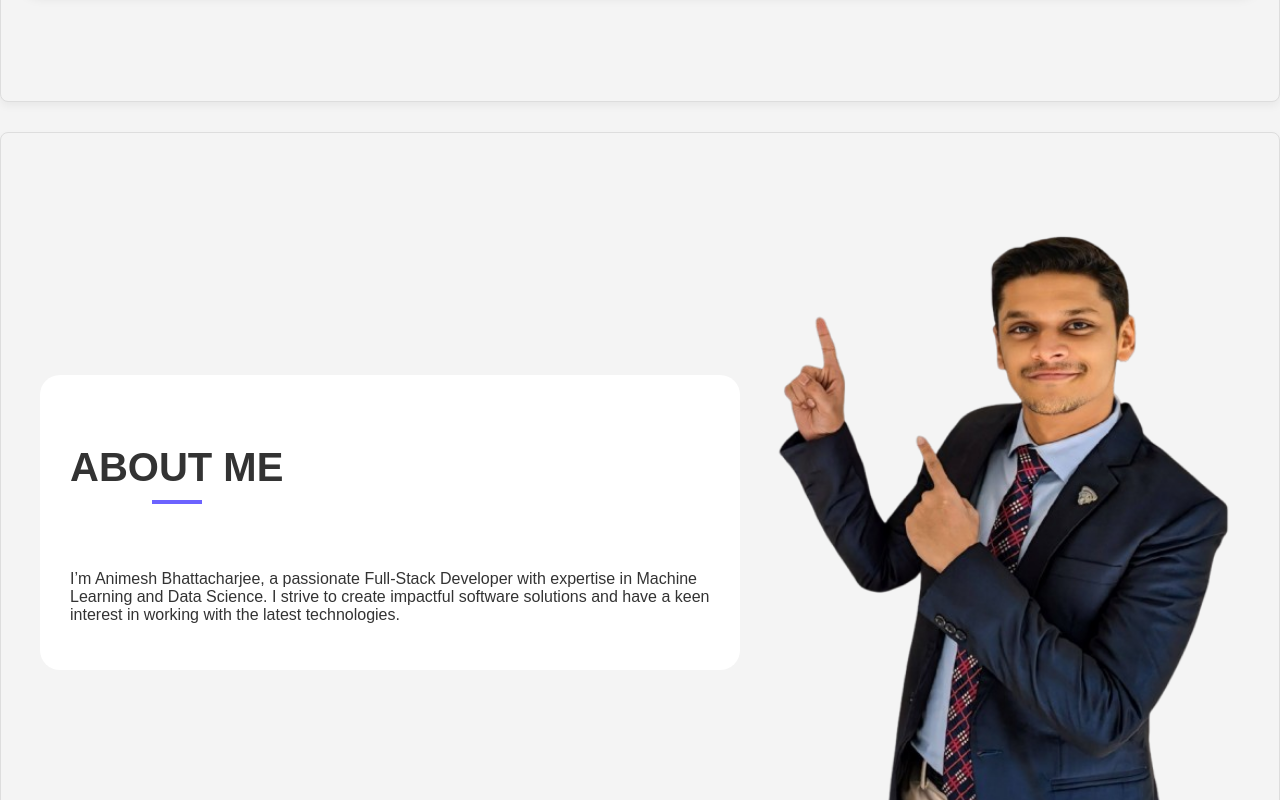
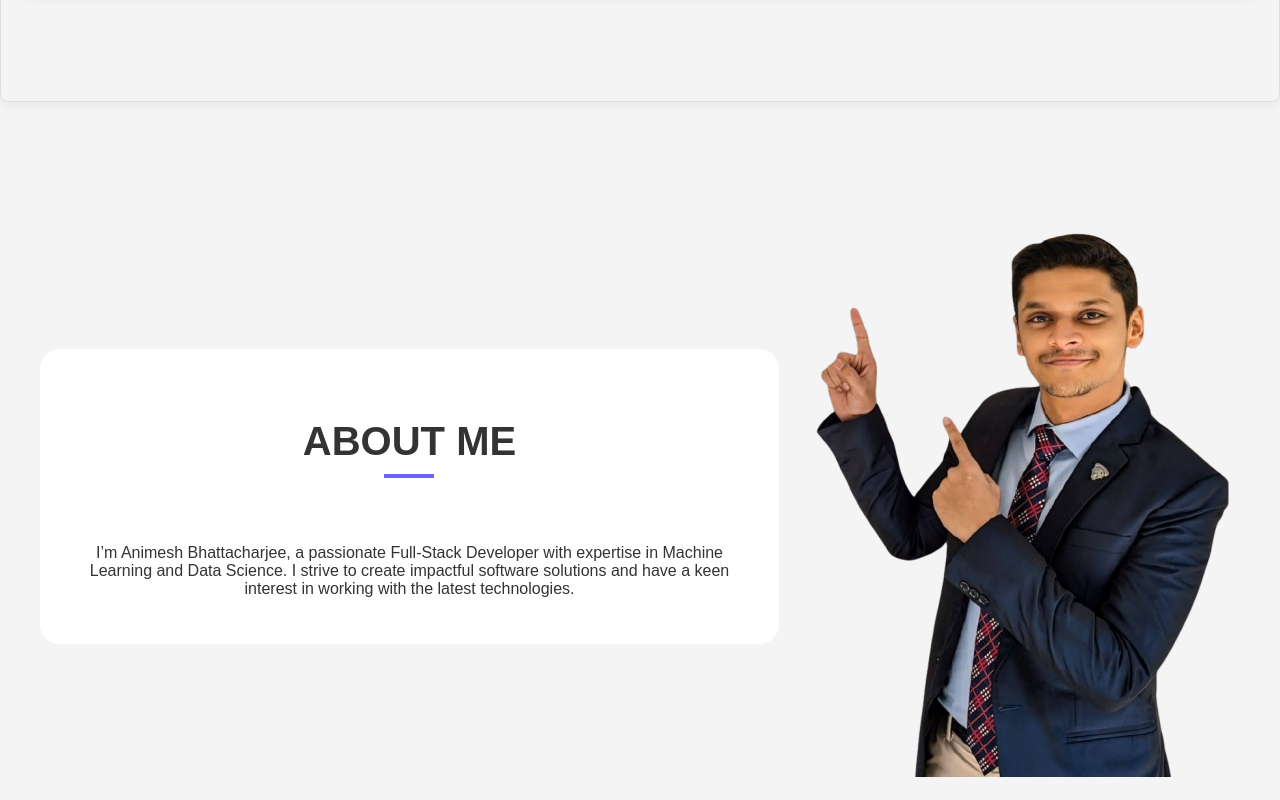
Before and after one commit to Animesh6096/Portfilio, a React (Create React App) app in the folder my-portfolio/: page / in a window 1280 px wide. Shown: the part 580-1380 px from the top of the page. Built offline with nearby package versions, Linux system fonts and the light colour scheme.

Commit message:
polished3

```diff
--- a/my-portfolio/public/index.html
+++ b/my-portfolio/public/index.html
@@ -5,10 +5,8 @@
     <link rel="icon" href="%PUBLIC_URL%/favicon.ico" />
     <meta name="viewport" content="width=device-width, initial-scale=1" />
     <meta name="theme-color" content="#000000" />
-    <meta
-      name="description"
-      content="Web site created using create-react-app"
-    />
+    <meta name="description" content="Animesh Bhattacharjee Portfolio" />
+    <title>Animesh's Portfolio</title> <!-- Set your portfolio name here -->
     <link rel="apple-touch-icon" href="%PUBLIC_URL%/logo192.png" />
     <!--
       manifest.json provides metadata used when your web app is installed on a
@@ -24,7 +22,6 @@
       work correctly both with client-side routing and a non-root public URL.
       Learn how to configure a non-root public URL by running `npm run build`.
     -->
-    <title>React App</title>
   </head>
   <body>
     <noscript>You need to enable JavaScript to run this app.</noscript>
--- a/my-portfolio/src/components/About.css
+++ b/my-portfolio/src/components/About.css
@@ -1,16 +1,10 @@
 /* About Section */
 .about-section {
-  border: 1px solid #ddd; /* Light gray border */
-  border-radius: 8px; /* Slight rounding for a modern look */
-  padding: 20px;
-  background-color: white; /* Ensure contrast against the background */
-  box-shadow: 0 4px 8px rgba(0, 0, 0, 0.05); /* Optional subtle shadow */
-  margin-bottom: 30px; /* Space between blocks */
+  padding: 80px 0; /* Ensure padding to create spacing */
+  background-color: #f4f4f4; /* Light background color */
   display: flex;
   justify-content: center;
   align-items: center;
-  padding: 80px 0; /* Padding for the content within, but no gaps between sections */
-  background-color: #f4f4f4; /* Same background as the rest of the page */
 }
 
 .about-content {
@@ -22,19 +16,25 @@
   flex-wrap: wrap;
 }
 
+/* Center the About title and make the card responsive */
 .about-text {
   flex: 1;
   background-color: white;
   border-radius: 20px;
   padding: 30px;
   margin-right: 20px;
-  box-shadow: none; /* Remove shadows */
+  box-shadow: none;
+  text-align: center; /* Centers the title */
+  transition: transform 0.3s ease, box-shadow 0.3s ease;
 }
 
-.about-image {
-  flex: 0 1 40%;
+/* Hover effect on the card */
+.about-text:hover {
+  transform: scale(1.05); /* Slight enlargement on hover */
+  box-shadow: 0 8px 20px rgba(0, 0, 0, 0.1);
 }
 
+/* Image hover effect */
 .about-image img {
   width: 100%;
   height: auto;
@@ -43,5 +43,17 @@
 }
 
 .about-image img:hover {
-  transform: scale(1.05);
+  transform: scale(1.05); /* Slight zoom on hover */
 }
+
+/* Fade-in effect */
+.animate-on-scroll {
+  opacity: 0;
+  transform: translateY(50px);
+  transition: opacity 0.6s ease, transform 0.6s ease;
+}
+
+.animated {
+  opacity: 1;
+  transform: translateY(0);
+}
--- a/my-portfolio/src/components/About.js
+++ b/my-portfolio/src/components/About.js
@@ -9,6 +9,7 @@ const About = () => {
   return (
     <section id="about" className="about-section">
       <div className="about-content">
+        {/* About Text */}
         <div className="about-text animate-on-scroll">
           <h2>About Me</h2>
           <p>
@@ -16,6 +17,8 @@ const About = () => {
             I strive to create impactful software solutions and have a keen interest in working with the latest technologies.
           </p>
         </div>
+
+        {/* About Image */}
         <div className="about-image animate-on-scroll">
           <img src={animeshImage} alt="Animesh Bhattacharjee" />
         </div>
--- a/my-portfolio/src/components/Contact.css
+++ b/my-portfolio/src/components/Contact.css
@@ -2,10 +2,11 @@
 .contact-section {
   border: 1px solid #ddd;
   border-radius: 8px;
-  padding: 60px 20px;
+  padding: 60px 20px 60px 20px; /* Top and side padding, no bottom padding */
   background-color: #ffffff;
   text-align: center;
-  margin-bottom: 30px;
+  margin: 0; /* Remove all margin including bottom */
+  position: relative; /* Ensure that no space is left at the bottom */
 }
 
 .contact-content {
@@ -16,6 +17,12 @@
   max-width: 1200px;
   margin: 0 auto;
 }
+
+/* Other styles remain the same */
+
+
+/* Other styles remain the same */
+
 
 /* Title styles */
 .contact-section h2 {
```
Also changed, not shown: 2 other files (tests, documents, lock files or other folders).
